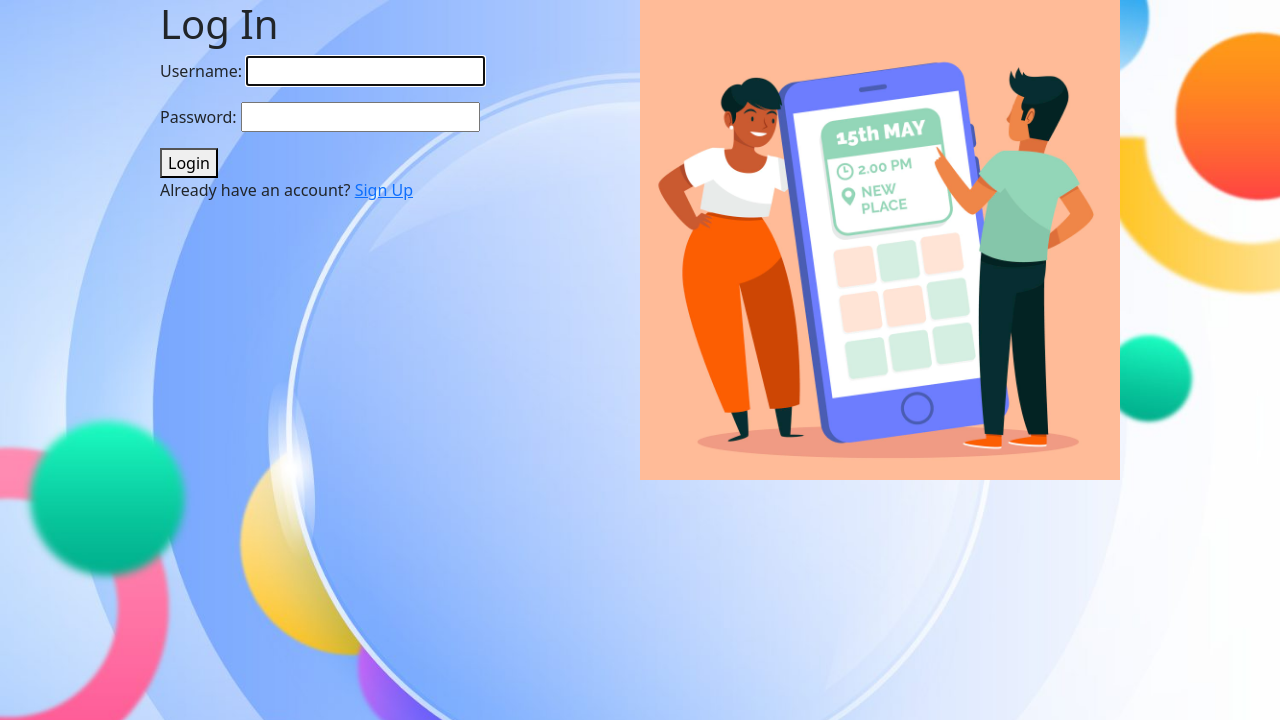
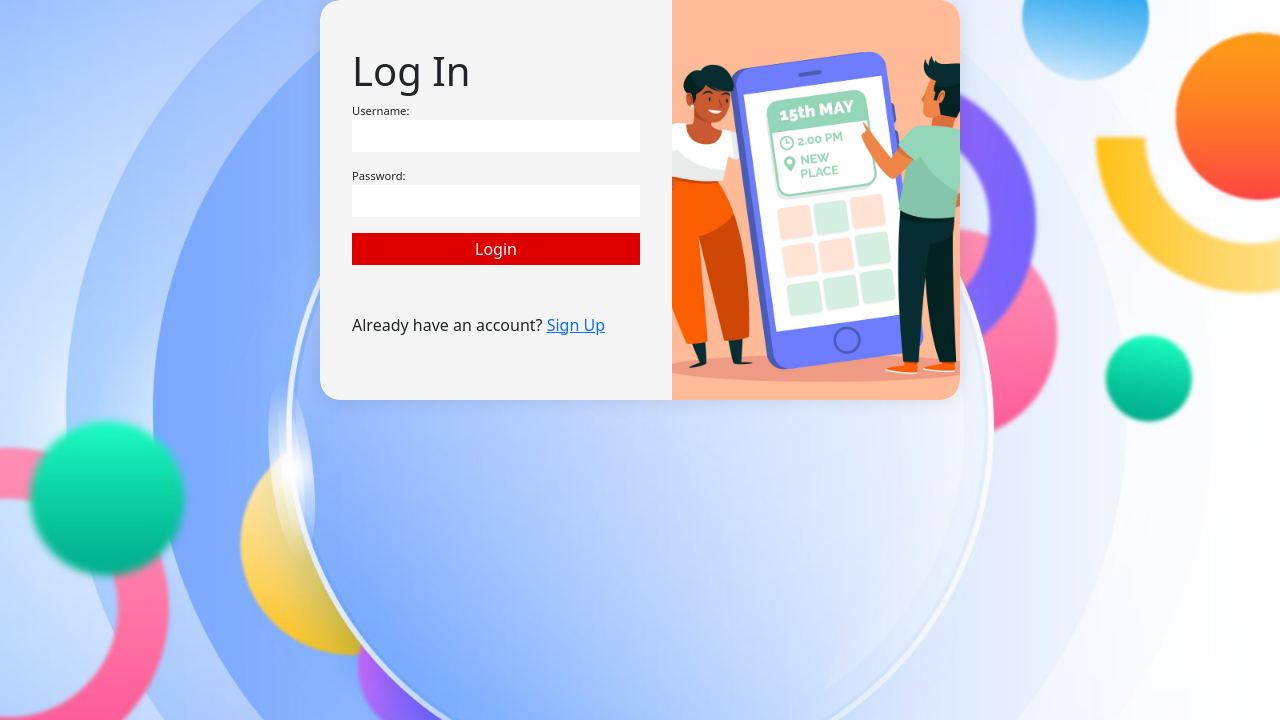
Before and after one commit to Rayo0131/Django-Todo, a Django app: page /accounts/login/ in a window 1280 px wide. Shown: the top 720 px of the page. Run offline with Django 5.2, Linux system fonts and the light colour scheme.

Commit message:
update 3

```diff
--- a/static/css/style.css
+++ b/static/css/style.css
@@ -30,7 +30,7 @@ header{
     font-size: 1.3rem;
 }
 footer{
-    margin: ;
+    /* margin: ; */
     padding: 10px 0;
     background-color: black;
     color: rgba(245, 222, 179, 0.792);
@@ -45,12 +45,27 @@ footer span{
 }
 .login{
     display: flex;
-    justify-content: center;
-    align-items: flex-start;
+    /* justify-content: center; */
+    /* align-items: flex-start; */
+    margin-top: 10% auto;
+    border-radius: 20px;
+    height: 400px;
+    overflow: hidden;
+    box-shadow: 0 0 20px rgba(0, 0, 0, 0.1);
 
 }
+.login section,
+.login div{
+    flex: 1;
+    height: 100%;
+}
 .login section{
-    flex: 1;
+    background-color: whitesmoke;
+    padding: 5rem 2rem;
+    border-radius: 20px 0 0 20px;
+    display: flex;
+    flex-direction: column;
+    justify-content: center;
 }
 .login div{
     flex: 1;
@@ -59,3 +74,32 @@ footer span{
     background-image: url("../image/log-bg.jpg");
     background-size: cover;
 }
+.login label{
+    display: block;
+    font-size: 0.7rem;
+}
+.login input{
+    width: 100%;
+    outline: none;
+    height: 2rem;
+    border: none;
+}
+.login button{
+    width: 100%;
+    outline: none;
+    height: 2rem;
+    background-color: #de0000;
+    color: white;
+    border: none;
+}
+.login img{
+    object-fit: cover;
+    height: 100%;
+    border-radius: 0 20px 20px 0;
+}
+.login form{
+    margin-bottom: 3rem;
+}
+.login ul{
+    display: none;
+}
--- a/todoapp/Templates/registration/login.html
+++ b/todoapp/Templates/registration/login.html
@@ -12,7 +12,7 @@
     <title>Log In</title>
 </head>
 <body class="bg-body">
-    <main class="w-75 mx-auto login">
+    <main class="w-50 mx-auto login">
         <section >
          <h1>Log In</h1>
             <form action="" method="post">
```
Also changed, not shown: todoapp/Templates/registration/signup.html (+9 -1 lines).
